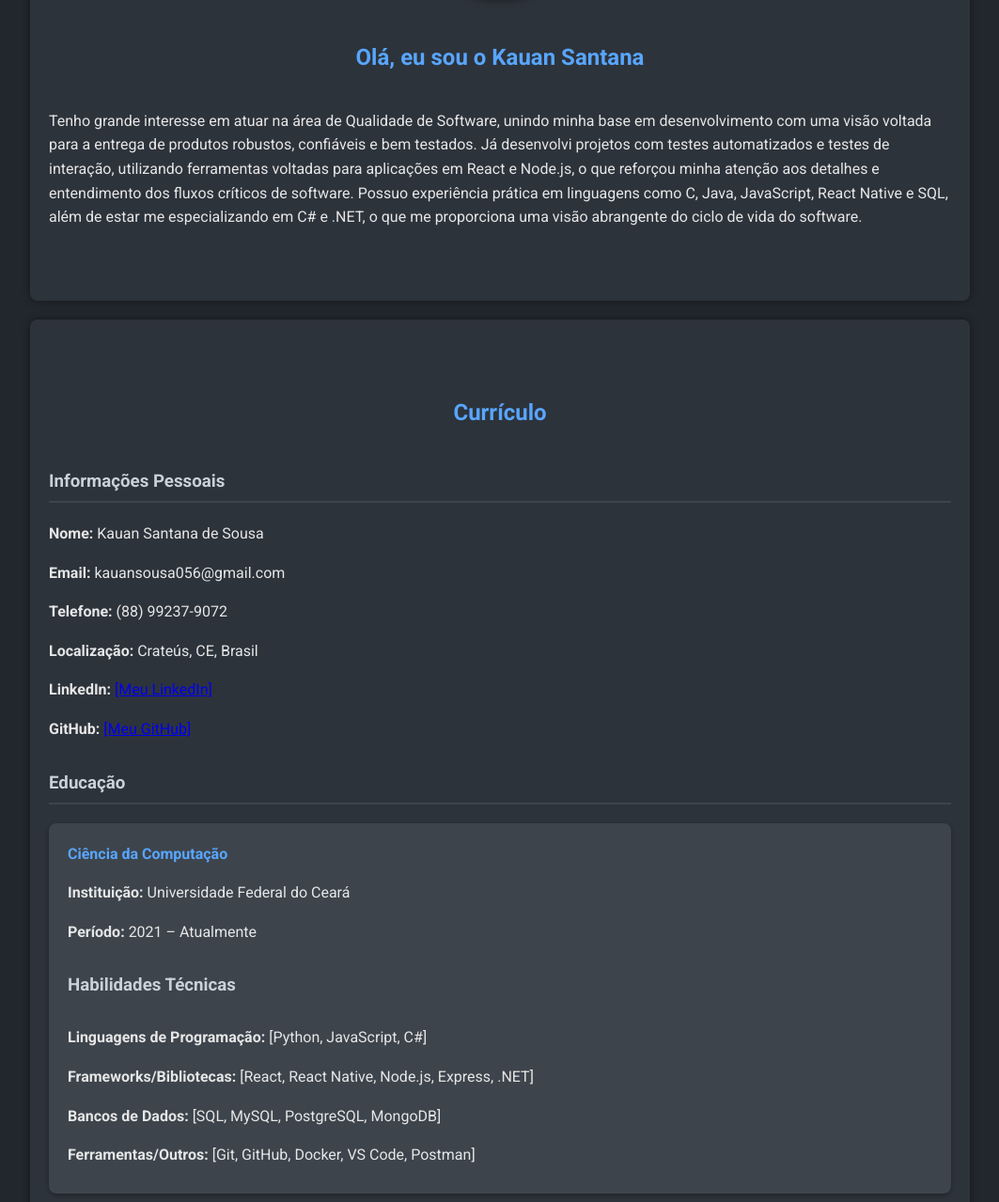
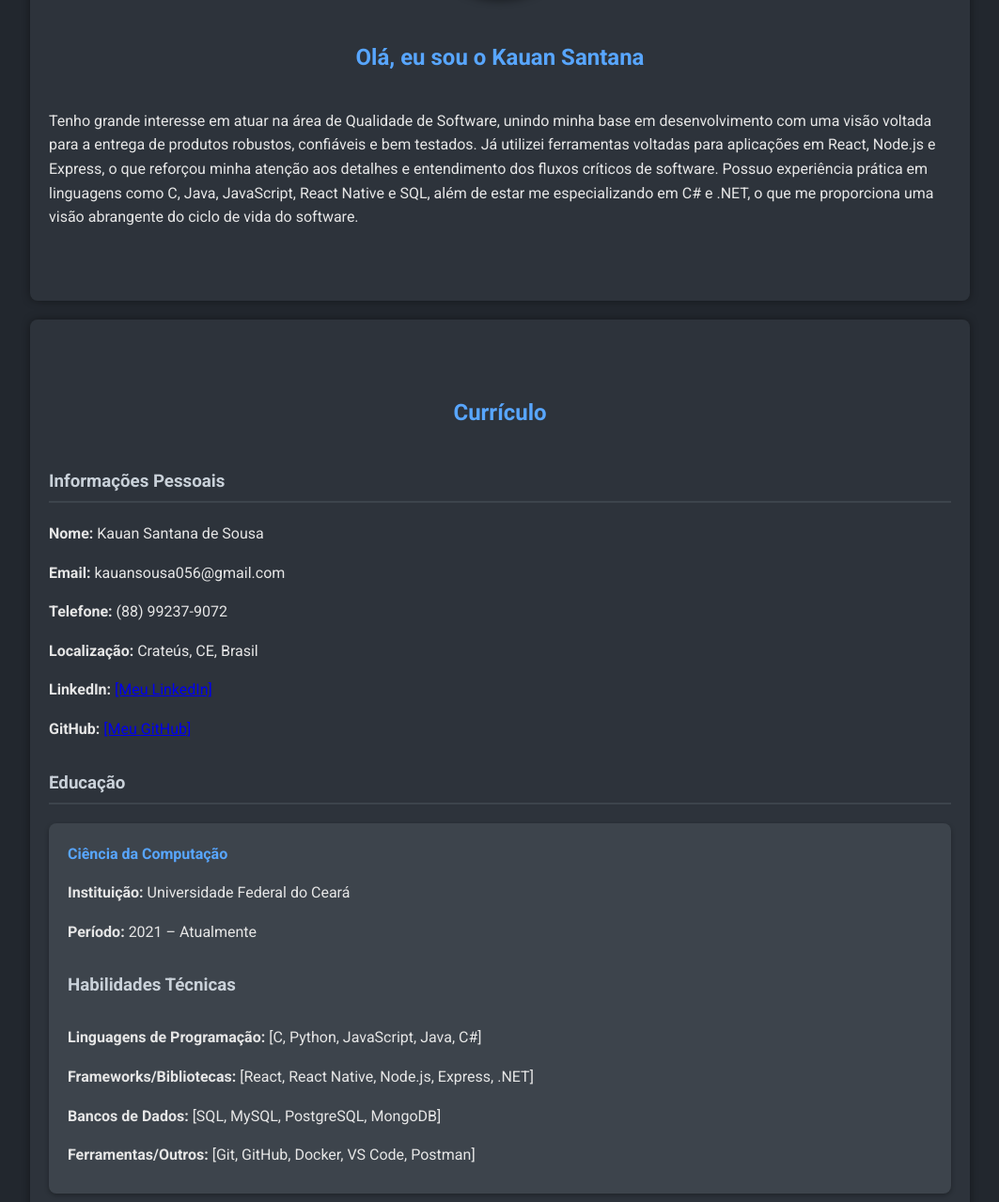
Before and after one commit to kauansantanaa/kauansantanaa.github.io, a plain HTML site: page index.html in a window 1280 px wide. Shown: the part 361-1640 px from the top of the page at 94% size, without its empty margins (108-1171 px from the left). Drawn offline with Linux system fonts and the light colour scheme.

Commit message:
Update index.html

```diff
--- a/index.html
+++ b/index.html
@@ -3,7 +3,7 @@
 <head>
     <meta charset="UTF-8">
     <meta name="viewport" content="width=device-width, initial-scale=1.0">
-    <title>Meu Website Pessoal</title>
+    <title>Kauan Santana</title>
     <link href="https://fonts.googleapis.com/css2?family=Roboto:wght@300;400;700&display=swap" rel="stylesheet">
     <link rel="stylesheet" href="style.css">
 </head>
@@ -23,7 +23,7 @@
     <section id="home">
       <img src="img/perfil.jpg" alt="Perfil Kauan Santana" class="profile-img">
         <h1>Olá, eu sou o Kauan Santana</h1>
-        <p>Tenho grande interesse em atuar na área de Qualidade de Software, unindo minha base em desenvolvimento com uma visão voltada para a entrega de produtos robustos, confiáveis e bem testados. Já desenvolvi projetos com testes automatizados e testes de interação, utilizando ferramentas voltadas para aplicações em React e Node.js, o que reforçou minha atenção aos detalhes e entendimento dos fluxos críticos de software.
+        <p>Tenho grande interesse em atuar na área de Qualidade de Software, unindo minha base em desenvolvimento com uma visão voltada para a entrega de produtos robustos, confiáveis e bem testados. Já utilizei ferramentas voltadas para aplicações em React, Node.js e Express, o que reforçou minha atenção aos detalhes e entendimento dos fluxos críticos de software.
 
           Possuo experiência prática em linguagens como C, Java, JavaScript, React Native e SQL, além de estar me especializando em C# e .NET, o que me proporciona uma visão abrangente do ciclo de vida do software.</p>
     </section>
@@ -42,10 +42,10 @@
     <div class="resume-item">
         <h4>Ciência da Computação</h4>
         <p><strong>Instituição:</strong> Universidade Federal do Ceará<p>
-        <p><strong>Período:</strong> 2021 –          Atualmente </p>
+        <p><strong>Período:</strong> 2021 – Atualmente </p>
 
     <h3>Habilidades Técnicas</h3>
-    <p><strong>Linguagens de Programação:</strong> [Python, JavaScript, C#]</p>
+    <p><strong>Linguagens de Programação:</strong> [C, Python, JavaScript, Java,  C#]</p>
     <p><strong>Frameworks/Bibliotecas:</strong> [React, React Native, Node.js, Express, .NET]</p>
     <p><strong>Bancos de Dados:</strong> [SQL, MySQL, PostgreSQL, MongoDB]</p>
     <p><strong>Ferramentas/Outros:</strong> [Git, GitHub, Docker, VS Code, Postman]</p>
```
